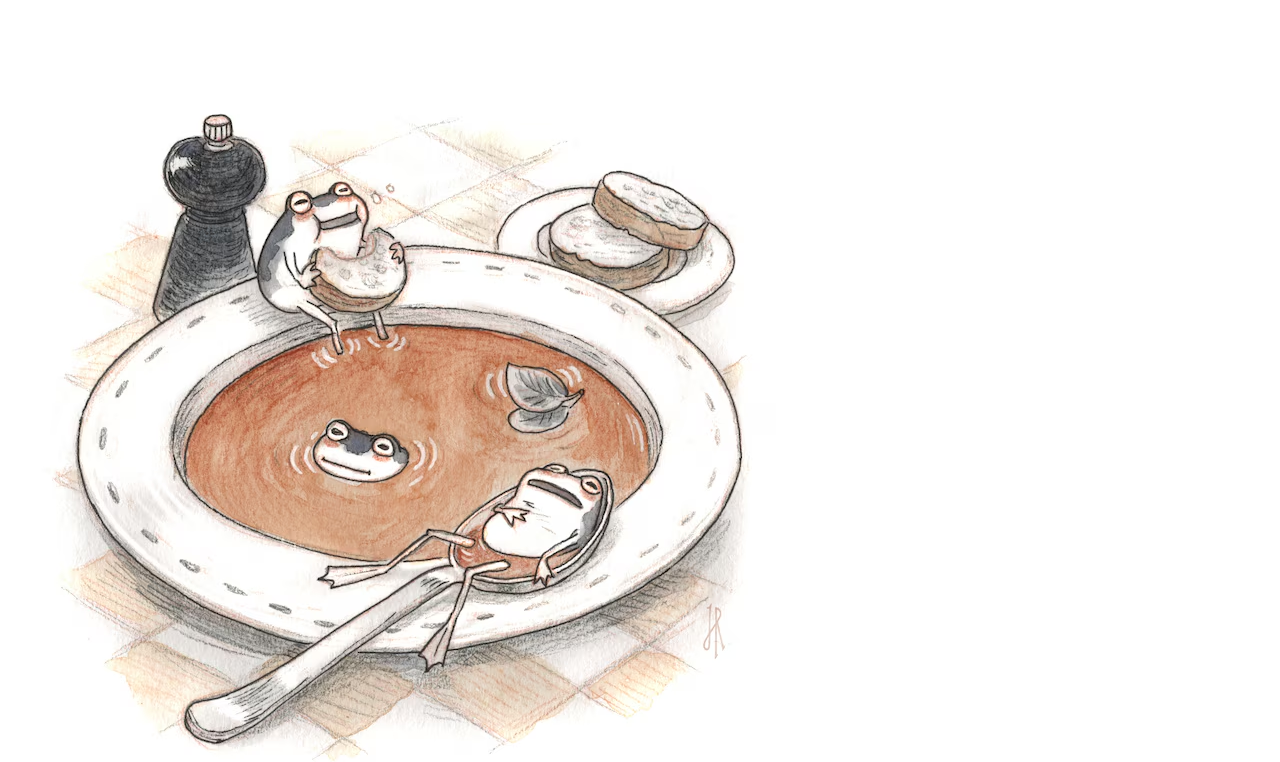
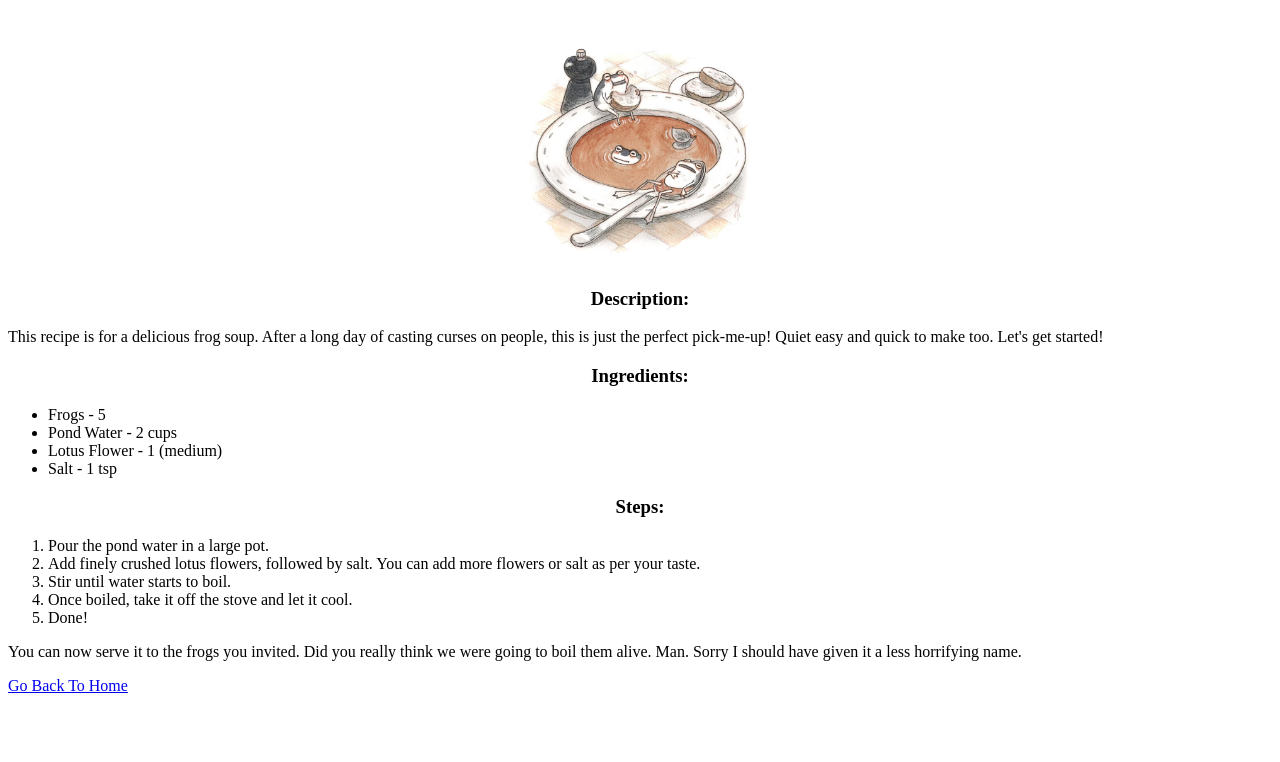
Before and after one commit to semProject-stupid/odin-recipes, a plain HTML site: page recipes/frog-soup.html in a window 1280 px wide. Shown: the part 61-823 px from the top of the page. After the commit the page ends 800 px from the top, so only its background shows below. Drawn offline with Linux system fonts and the light colour scheme.

Commit message:
Add README, edited index.html, and css file for recipe 1

```diff
--- /dev/null
+++ b/recipes/frog-soup-styles.css
@@ -0,0 +1,10 @@
+img {
+    display: block;
+    width: 250px;
+    height: 250px;
+    margin: 0 auto;
+}
+
+.heading {
+    text-align: center;
+}
--- a/recipes/frog-soup.html
+++ b/recipes/frog-soup.html
@@ -4,20 +4,21 @@
     <meta charset="UTF-8">
     <meta name="viewport" content="width=device-width, initial-scale=1.0">
     <title>Frog Soup Recipe</title>
+    <link href="frog-soup-styles.css" rel="stylesheet">
 </head>
 <body>
     <h1>Frog Soup Recipe</h1>
     <img src="../images/frog-soup.avif" alt="frogs in a soup bowl">
-    <h3>Description: </h3>
+    <h3 class="heading">Description: </h3>
     <p> This recipe is for a delicious frog soup. After a long day of casting curses on people, this is just the perfect pick-me-up! Quiet easy and quick to make too. Let's get started! </p>
-    <h3>Ingredients: </h3>
+    <h3 class="heading">Ingredients: </h3>
     <ul>
         <li>Frogs - 5 </li>
         <li>Pond Water - 2 cups </li>
         <li>Lotus Flower - 1 (medium) </li>
         <li>Salt - 1 tsp </li>
     </ul>
-    <h3>Steps: </h3>
+    <h3 class="heading">Steps: </h3>
     <ol>
         <li>Pour the pond water in a large pot.</li>
         <li>Add finely crushed lotus flowers, followed by salt. You can add more flowers or salt as per your taste. </li>
```
Also changed, not shown: index.html (+3 -3 lines), style.css (added), 1 other file.
